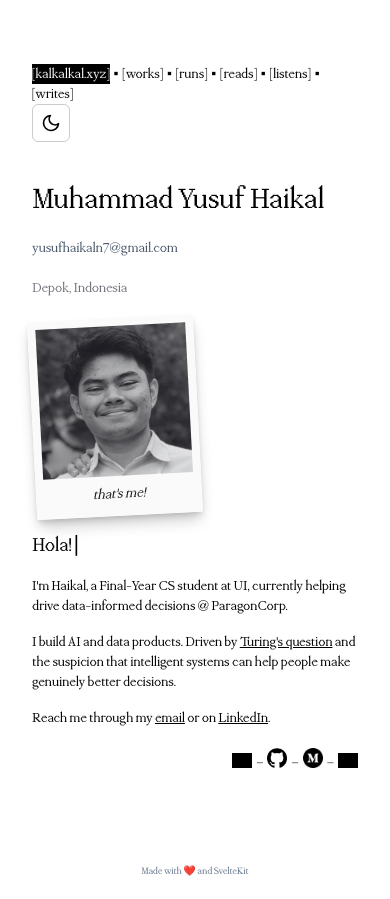
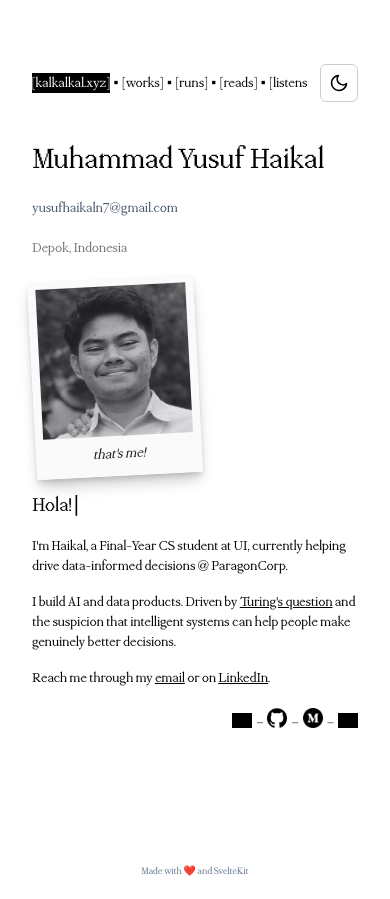
Before and after one commit to ternaksapi/personal-web, a SvelteKit app: page / in a window 390 px wide. Built offline with nearby package versions, Linux system fonts and the light colour scheme; grey boxes are pictures that could not be loaded.

Commit message:
Polish mobile listens page

```diff
--- a/src/lib/header.svelte
+++ b/src/lib/header.svelte
@@ -4,8 +4,8 @@
 </script>
 
 
-<div class="flex flex-wrap items-center justify-between w-full">
-    <div class="flex flex-wrap gap-x-1">
+<div class="site-header">
+    <nav class="nav-strip" aria-label="Primary navigation">
         <a href="/" class="nav-link transition-all duration-150 {$page.url.pathname === '/' ? 'active' : ''}">
             <span tabindex="0" role="text"> [kalkalkal.xyz] </span>
         </a>
@@ -29,12 +29,27 @@
         <a href="/writes" class="nav-link transition-all duration-150 {$page.url.pathname === '/writes' ? 'active' : ''}">
             <span tabindex="0" role="text"> [writes] </span>
         </a>
-    </div>
+    </nav>
 
     <ThemeToggle />
 </div>
 
 <style>
+    .site-header {
+        display: grid;
+        grid-template-columns: minmax(0, 1fr) auto;
+        align-items: start;
+        gap: 1rem;
+        width: 100%;
+    }
+
+    .nav-strip {
+        display: flex;
+        flex-wrap: wrap;
+        column-gap: 0.25rem;
+        min-width: 0;
+    }
+
     /* Dark theme navigation styles */
     :global([data-theme="dark"]) .nav-link {
         color: #ffffff;
@@ -72,4 +87,30 @@
     :global([data-theme="light"]) .nav-separator {
         color: #000000;
     }
+
+    @media (max-width: 640px) {
+        .site-header {
+            align-items: center;
+            gap: 0.75rem;
+        }
+
+        .nav-strip {
+            flex-wrap: nowrap;
+            overflow-x: auto;
+            overscroll-behavior-x: contain;
+            padding-block: 0.2rem;
+            white-space: nowrap;
+            scrollbar-width: none;
+            -webkit-overflow-scrolling: touch;
+        }
+
+        .nav-strip::-webkit-scrollbar {
+            display: none;
+        }
+
+        .nav-link,
+        .nav-separator {
+            flex: 0 0 auto;
+        }
+    }
 </style>
--- a/src/routes/listens/+page.svelte
+++ b/src/routes/listens/+page.svelte
@@ -5,11 +5,12 @@
 
     let stats = data.stats || null;
     let albumWalls = data.albumWalls || {};
-    let wallMode = 'currentMonth';
+    let wallMode = 'yearToDate';
     let activeId = null;
     let wallOptions = [];
     let activeWall = null;
     let albums = [];
+    let hasPinnedSelection = false;
 
     $: wallOptions = [
         {
@@ -35,12 +36,17 @@
     }
     $: activeAlbum = albums.find((album) => album.albumId === activeId) || albums[0] || null;
 
-    function selectAlbum(album) {
+    function selectAlbum(album, pinned = false) {
         activeId = album.albumId;
+
+        if (pinned) {
+            hasPinnedSelection = true;
+        }
     }
 
     function setWallMode(key) {
         wallMode = key;
+        hasPinnedSelection = false;
     }
 
     function artistsFor(album) {
@@ -224,14 +230,20 @@
                 {/if}
             </aside>
 
-            <div class="album-wall">
+            <div class="album-wall" class:pinned-selection={hasPinnedSelection}>
                 {#each albums as album (album.albumId)}
                     <figure
                         class:active-tile={album.albumId === activeId}
                         on:mouseenter={() => selectAlbum(album)}
                         on:focusin={() => selectAlbum(album)}
                     >
-                        <a href={albumHref(album)} target="_blank" rel="noopener noreferrer">
+                        <button
+                            class="album-tile"
+                            type="button"
+                            aria-label={`Show ${album.albumName} by ${artistsFor(album)}`}
+                            aria-pressed={album.albumId === activeId}
+                            on:click={() => selectAlbum(album, true)}
+                        >
                             <img
                                 src={album.imageUrl}
                                 alt={`${album.albumName} by ${artistsFor(album)}`}
@@ -239,7 +251,7 @@
                                 width={album.imageWidth || 300}
                                 height={album.imageHeight || 300}
                             />
-                        </a>
+                        </button>
                         <figcaption>
                             <span>{album.albumName}</span>
                             <span>{artistsFor(album)}</span>
@@ -609,28 +621,24 @@
         transition: opacity 0.2s ease, transform 0.2s ease, border-color 0.2s ease, box-shadow 0.2s ease;
     }
 
-    .album-wall:has(figure:hover) figure:not(:hover),
-    .album-wall:has(figure:focus-within) figure:not(:focus-within) {
-        opacity: 0.42;
-    }
-
-    figure:hover,
-    figure:focus-within,
     figure.active-tile {
         z-index: 4;
         border-color: var(--accent);
         box-shadow: 0 20px 38px -28px var(--shadow);
-        transform: translateY(-2px) scale(1.04);
     }
 
-    figure a {
+    .album-tile {
         display: block;
         width: 100%;
         height: 100%;
+        border: 0;
+        background: transparent;
+        cursor: pointer;
+        padding: 0;
         outline: none;
     }
 
-    figure a:focus-visible {
+    .album-tile:focus-visible {
         box-shadow: 0 0 0 3px rgba(255, 107, 0, 0.28);
     }
 
@@ -638,7 +646,7 @@
         display: block;
         width: 100%;
         height: 100%;
-        object-fit: contain;
+        object-fit: cover;
         background: #111827;
     }
 
@@ -729,9 +737,26 @@
         }
 
         .selected-album {
-            position: relative;
-            top: auto;
+            position: sticky;
+            top: max(0.65rem, env(safe-area-inset-top));
+            z-index: 12;
             margin-bottom: 1rem;
+            max-height: min(52vh, 26rem);
+            overflow: auto;
+            -webkit-overflow-scrolling: touch;
+        }
+
+        .selected-album h2 {
+            font-size: 1.2rem;
+        }
+
+        .selected-album p {
+            margin-block: 0.55rem 0.8rem;
+        }
+
+        .selected-track-list {
+            margin: 0.75rem 0;
+            padding: 0.65rem 0;
         }
 
         .album-wall {
@@ -743,5 +768,22 @@
         figcaption {
             display: none !important;
         }
+
+        .album-wall.pinned-selection figure:not(.active-tile) {
+            opacity: 0.42;
+        }
+    }
+
+    @media (hover: hover) {
+        .album-wall:has(figure:hover) figure:not(:hover),
+        .album-wall:has(figure:focus-within) figure:not(:focus-within) {
+            opacity: 0.42;
+        }
+
+        figure:hover,
+        figure:focus-within,
+        figure.active-tile {
+            transform: translateY(-2px) scale(1.04);
+        }
     }
 </style>
```
